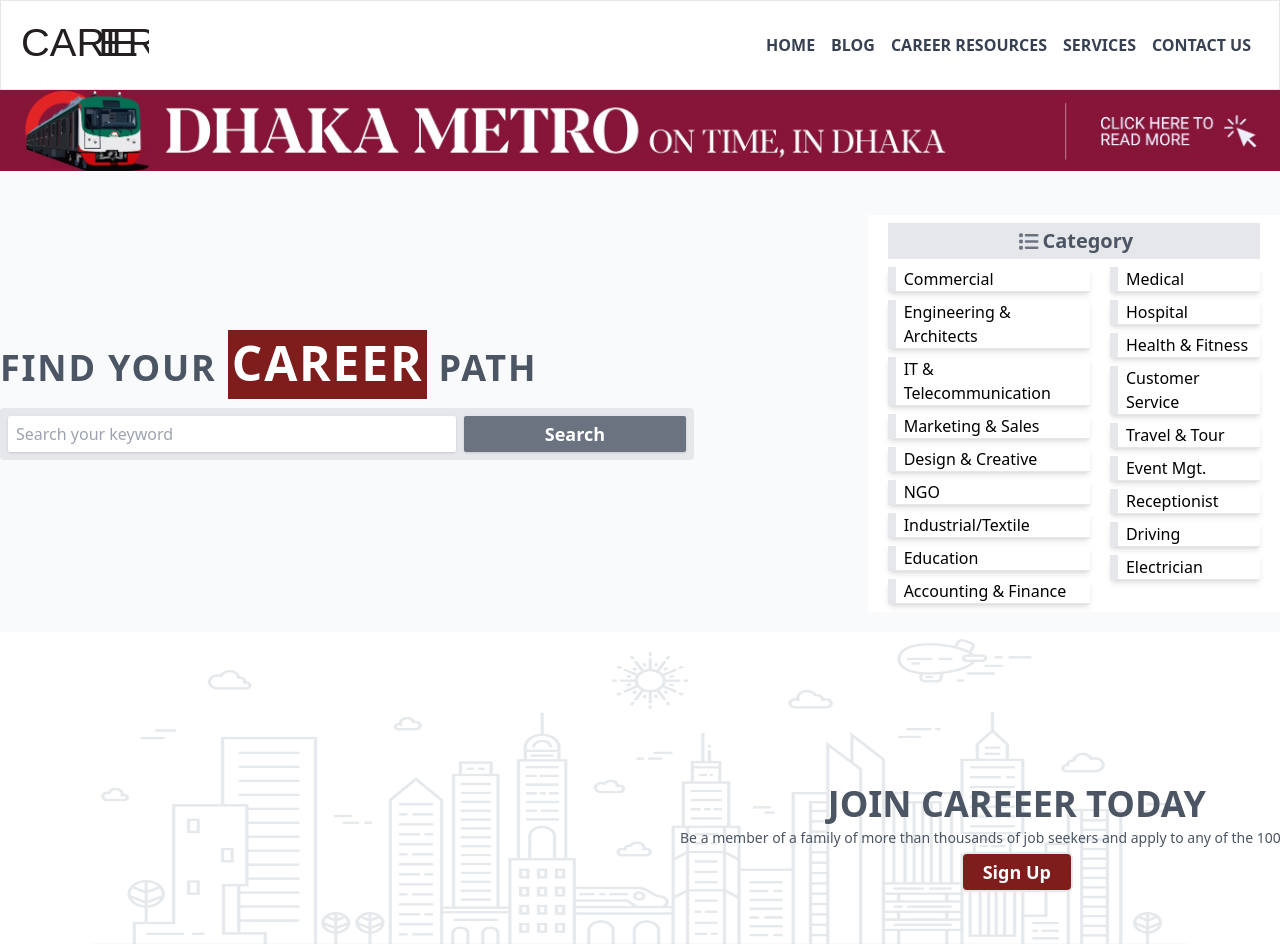
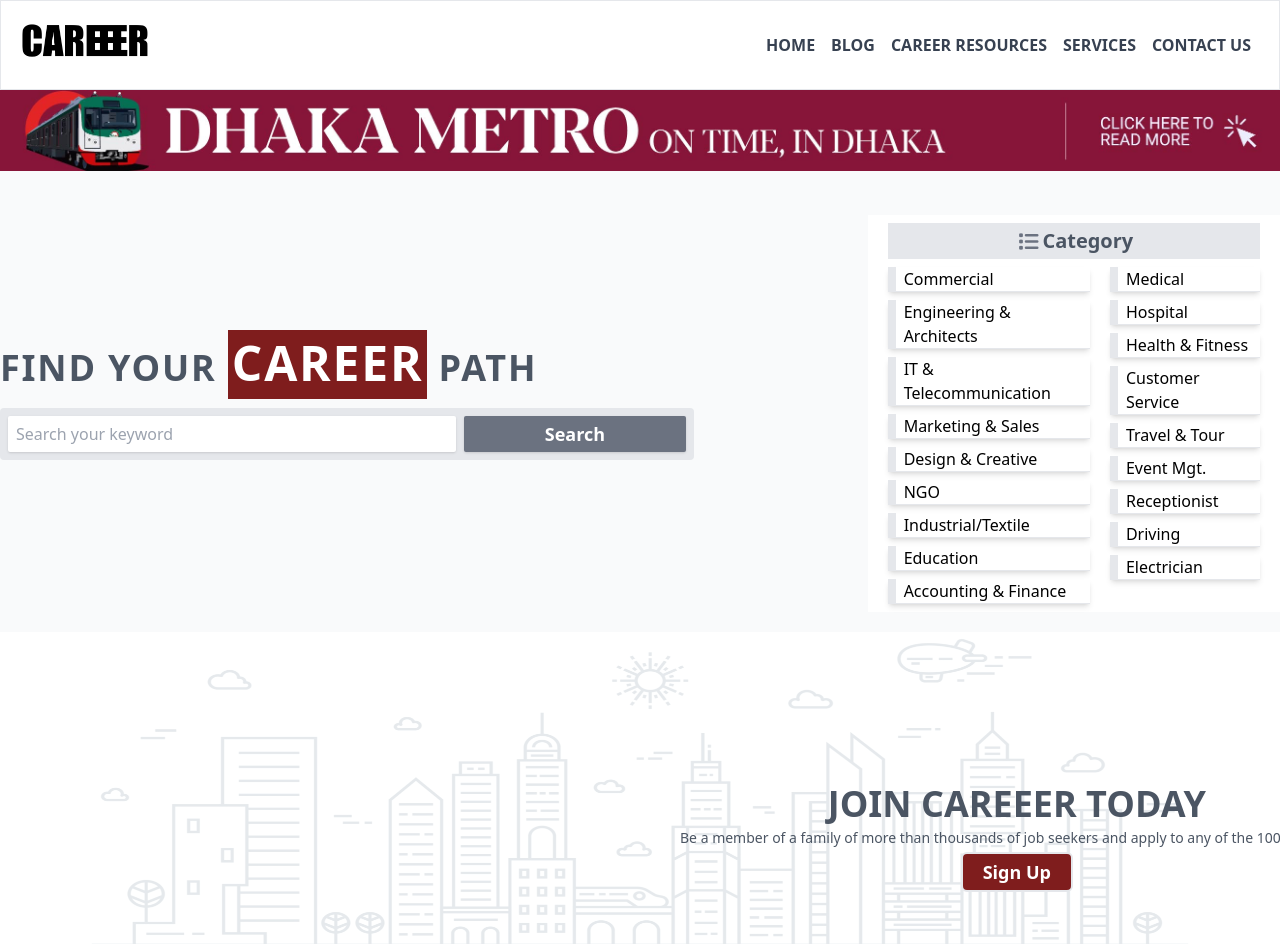
Before and after one commit to shaaheensaab/careeer, a website: page dist/index.html in a window 1280 px wide. Shown: the top 944 px of the page. Drawn offline with nearby package versions, Linux system fonts and the light colour scheme; files whose address does not match are found by name.

Commit message:
logo recheck

```diff
--- a/dist/index.html
+++ b/dist/index.html
@@ -20,7 +20,7 @@
     <nav class="bg-white top-0 left-0 flex px-5 shadow-2xl border-b-4 md:border py-4">
       <div class="container flex justify-between m-auto items-center">
         <div class="">
-          <img class="w-32 " src="/assets/careeer-logo.svg" alt="careeer-logo" />
+          <img src="/assets/careeer-logo.png" class="w-32" alt="careeer" />
         </div>
 
         <div
```
Also changed, not shown: assets/careeer-logo.png (added).
